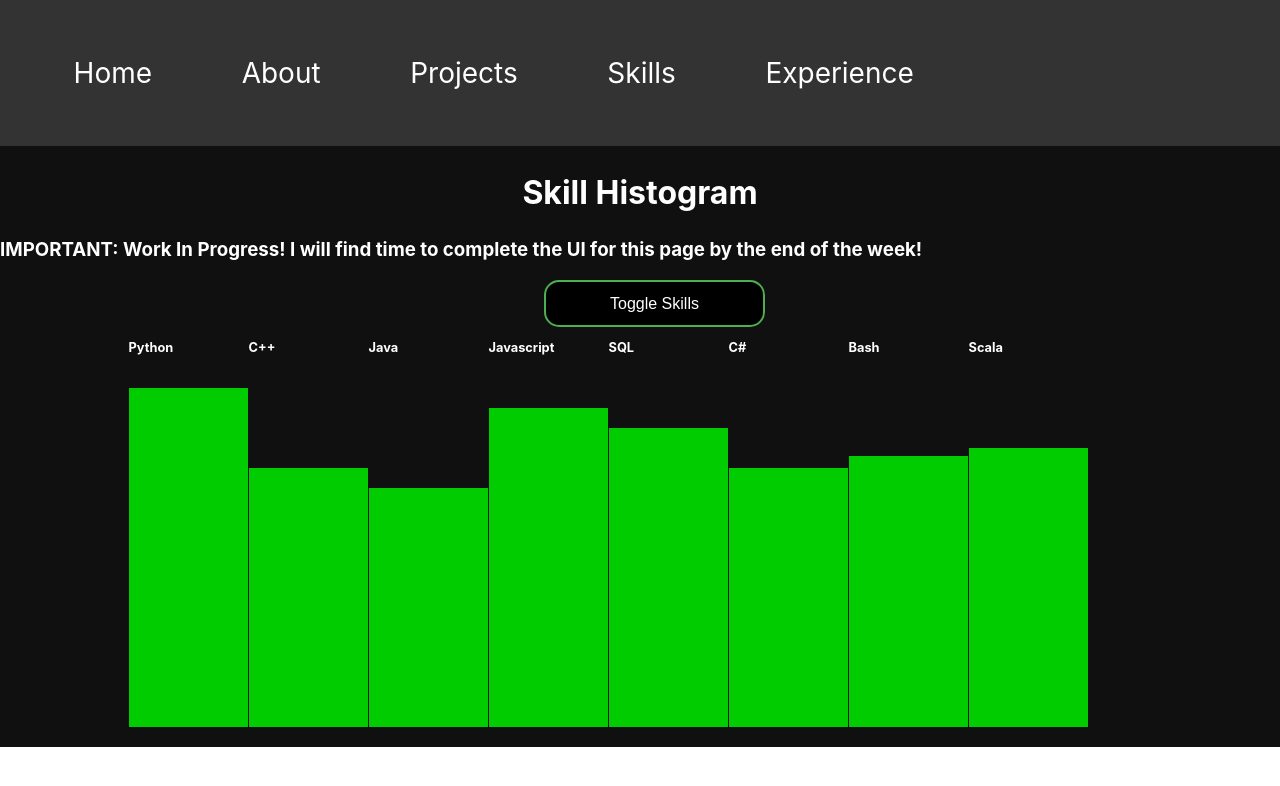
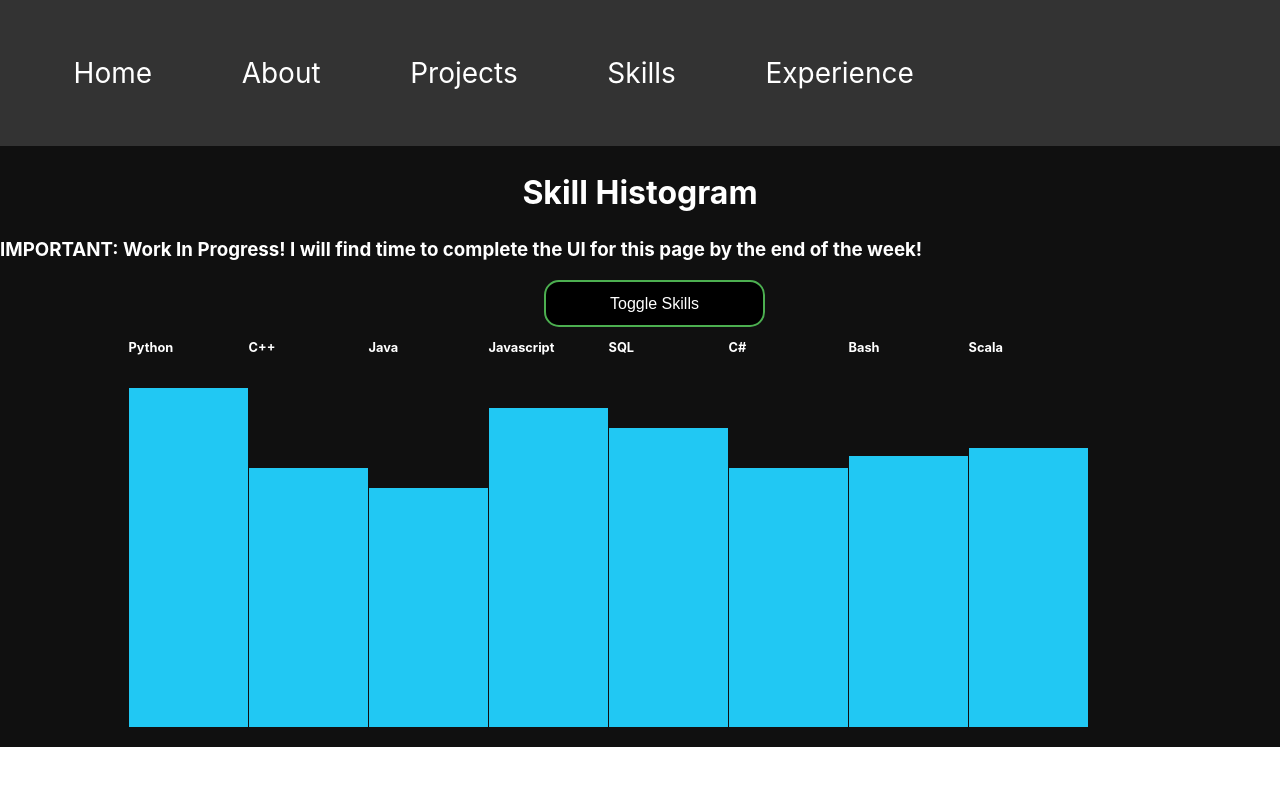
Before and after one commit to DavidHostler/DaveDotCom, a React (Create React App) app: page /skills in a window 1280 px wide. Shown: the top 786 px of the page. Built offline with nearby package versions, Linux system fonts and the light colour scheme.

Commit message:
Changed colour of histogram bars

```diff
--- a/src/Header.js
+++ b/src/Header.js
@@ -27,7 +27,7 @@ const Header = () => {
                     <Link to="/projects">Projects</Link>
                 </li>
                 <li>
-                    <Link to="/data-science">Skills</Link>
+                    <Link to="/skills">Skills</Link>
                 </li>
                 <li>
                     <Link to="/experience">Experience</Link>
--- a/src/sections/Experience.js
+++ b/src/sections/Experience.js
@@ -10,6 +10,7 @@ const Experience = () => {
         <VerticalTimelineElement
             className="vertical-timeline-element--work"
             contentStyle={{ background: 'rgb(33, 150, 243)', color: '#fff' }}
+            // contentStyle={{ background: 'rgb(33, 200, 243)', color: '#fff' }}
             contentArrowStyle={{ borderRight: '7px solid  rgb(33, 150, 243)' }}
             date="2023 - present"
             iconStyle={{ background: 'rgb(33, 150, 243)', color: '#fff' }}
--- a/src/sections/ui/Histogram.js
+++ b/src/sections/ui/Histogram.js
@@ -23,7 +23,8 @@ const spaceStyle = {
 };
 
 const barStyle = {
-    background: '#00cc00',
+    // background: '#00cc00',
+    background:'rgb(33, 200, 243)',
     transition: '0.3s',
     columnFill: 'auto'
 
```
